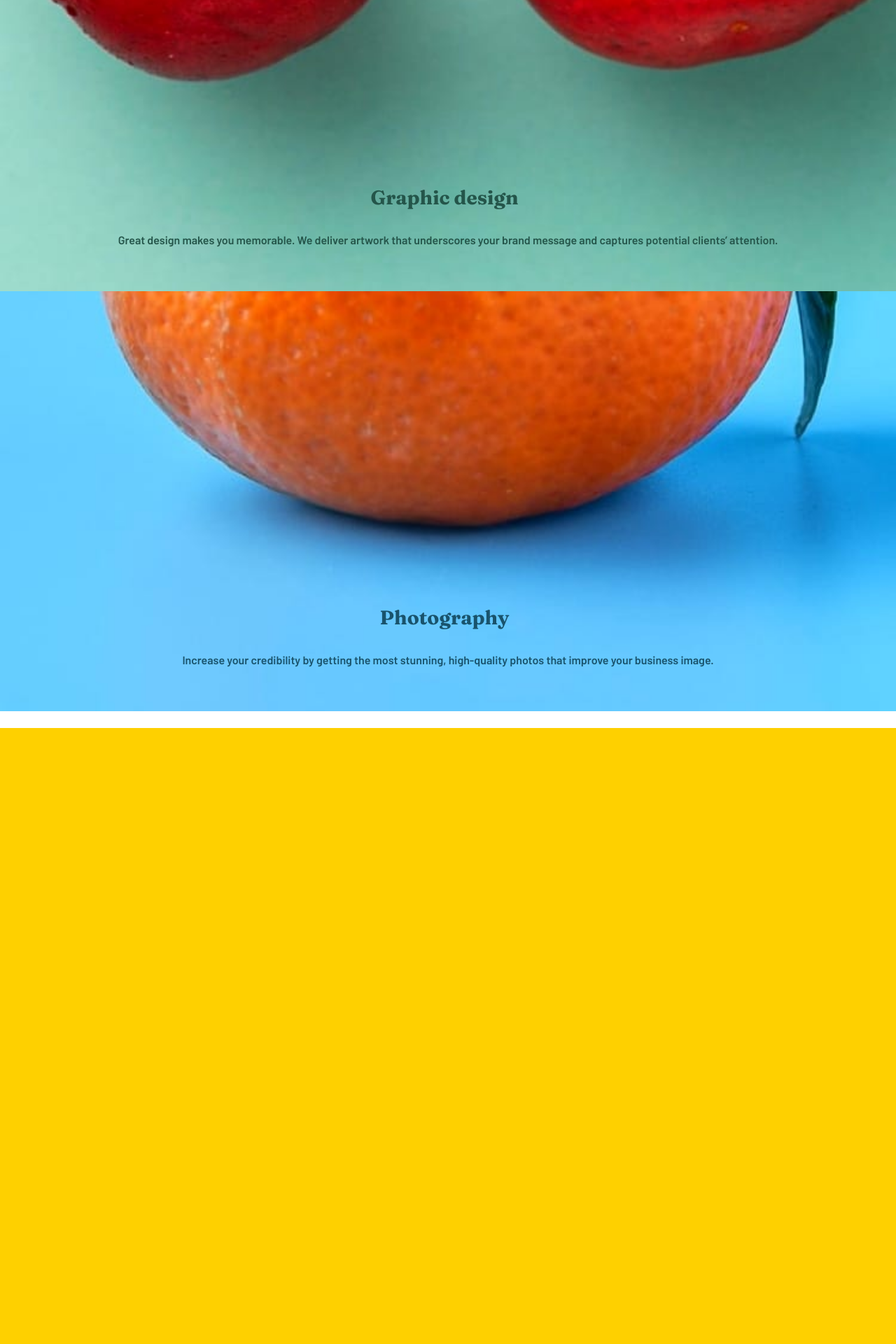
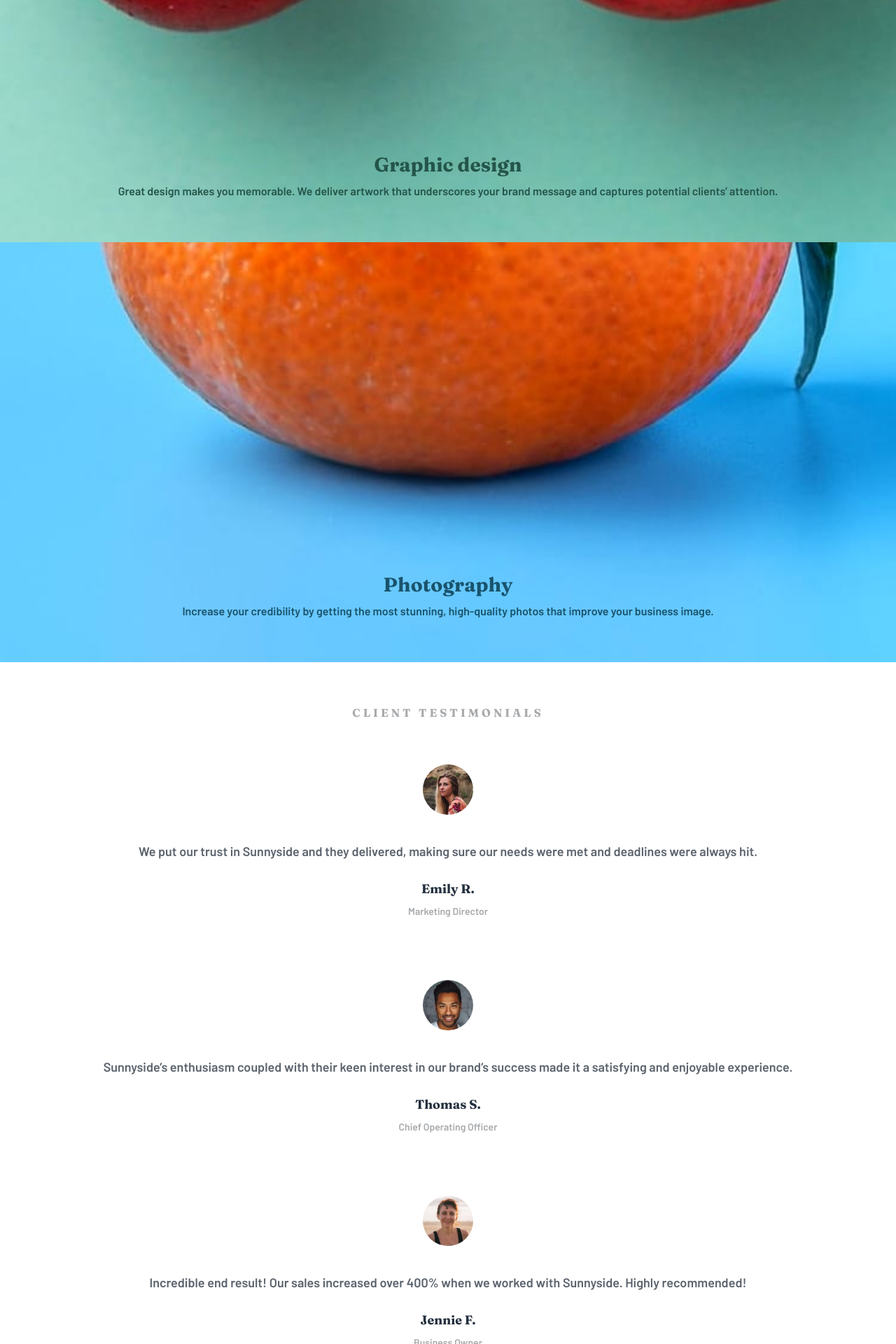
Before and after one commit to dim4ik2911/agency-landing-page, a PHP site: page / in a window 1280 px wide. Shown: the part 3440-5360 px from the top of the page at 70% size. Before the commit the page ends 4480 px from the top, so only its background shows below. Run offline with PHP 8.4, Linux system fonts and the light colour scheme.

Commit message:
progress

```diff
--- a/index.html
+++ b/index.html
@@ -99,12 +99,51 @@
         </p>
       </div>
     </section>
-    Client testimonials We put our trust in Sunnyside and they delivered, making
-    sure our needs were met and deadlines were always hit. Emily R. Marketing
-    Director Sunnyside’s enthusiasm coupled with their keen interest in our
-    brand’s success made it a satisfying and enjoyable experience. Thomas S.
-    Chief Operating Officer Incredible end result! Our sales increased over 400%
-    when we worked with Sunnyside. Highly recommended! Jennie F. Business Owner
+    <article>
+      <h3>Client testimonials</h3>
+      <div>
+        <img src="./images/image-emily.jpg" alt="image of client" />
+        <p>
+          We put our trust in Sunnyside and they delivered, making sure our
+          needs were met and deadlines were always hit.
+        </p>
+        <h4>Emily R.</h4>
+        <h5>Marketing Director</h5>
+      </div>
+      <div>
+        <img src="./images/image-thomas.jpg" alt="image of client" />
+        <p>
+          Sunnyside’s enthusiasm coupled with their keen interest in our brand’s
+          success made it a satisfying and enjoyable experience.
+        </p>
+        <h4>Thomas S.</h4>
+        <h5>Chief Operating Officer</h5>
+      </div>
+      <div>
+        <img src="./images/image-jennie.jpg" alt="image of client" />
+        <p>
+          Incredible end result! Our sales increased over 400% when we worked
+          with Sunnyside. Highly recommended!
+        </p>
+        <h4>Jennie F.</h4>
+        <h5>Business Owner</h5>
+      </div>
+    </article>
+    <article class="bottom-images">
+      <img
+        src="./images/mobile/image-gallery-milkbottles.jpg"
+        alt="image of milk"
+      />
+      <img
+        src="./images/mobile/image-gallery-orange.jpg"
+        alt="image of orange"
+      />
+      <img src="./images/mobile/image-gallery-cone.jpg" alt="image of cone" />
+      <img
+        src="./images/mobile/image-gallery-sugar-cubes.jpg"
+        alt="image of sugar"
+      />
+    </article>
     About Services Projects Contact
   </body>
 </html>
--- a/styles.css
+++ b/styles.css
@@ -9,6 +9,16 @@ body {
           box-sizing: border-box;
   margin: 0;
   padding: 0;
+}
+
+h1,
+h2,
+h3,
+h4,
+h5,
+h6 {
+  font-family: "Fraunces", serif;
+  margin: 0;
 }
 
 header {
@@ -49,7 +59,6 @@ header div {
 }
 
 header div h1 {
-  font-family: "Fraunces", serif;
   font-size: 4rem;
   letter-spacing: 0.625rem;
   text-transform: uppercase;
@@ -58,7 +67,7 @@ header div h1 {
 
 header .mobile-navigation {
   display: none;
-  width: 32.9rem;
+  width: 88%;
   height: 32.9rem;
   -webkit-clip-path: polygon(92% 8%, 100% 0, 100% 100%, 0 100%, 0 8%);
           clip-path: polygon(92% 8%, 100% 0, 100% 100%, 0 100%, 0 8%);
@@ -122,7 +131,6 @@ main div .main-paragraph {
 }
 
 main div .main-paragraph h2 {
-  font-family: "Fraunces", serif;
   font-size: 3.2rem;
   color: #24303e;
 }
@@ -184,8 +192,6 @@ section div {
 
 section div h2 {
   font-size: 2.8rem;
-  font-family: "Fraunces", serif;
-  margin-left: -1rem;
 }
 
 section div p {
@@ -204,4 +210,74 @@ section .section-2 {
   color: #19536c;
   background-image: url("./images/mobile/image-photography.jpg");
 }
+
+article h3 {
+  color: #a7aaad;
+  font-size: 1.6rem;
+  text-transform: uppercase;
+  letter-spacing: 0.4rem;
+  text-align: center;
+  margin: 6.2rem 0 6.4rem;
+}
+
+article div {
+  display: -webkit-box;
+  display: -ms-flexbox;
+  display: flex;
+  -webkit-box-orient: vertical;
+  -webkit-box-direction: normal;
+      -ms-flex-direction: column;
+          flex-direction: column;
+  -webkit-box-pack: center;
+      -ms-flex-pack: center;
+          justify-content: center;
+  -webkit-box-align: center;
+      -ms-flex-align: center;
+          align-items: center;
+  text-align: center;
+}
+
+article div img {
+  border-radius: 50%;
+  width: 7.2rem;
+  margin-bottom: 1.8rem;
+}
+
+article div p {
+  color: #5b636d;
+  line-height: 3.2rem;
+  font-size: 1.8rem;
+  color: #5b636d;
+  margin-bottom: 2.6rem;
+  padding: 0 3.3rem;
+}
+
+article div h4 {
+  color: #24303e;
+  font-size: 1.8rem;
+  margin-bottom: 1.2rem;
+}
+
+article div h5 {
+  color: #a7aaad;
+  font-size: 1.4rem;
+  text-transform: capitalize;
+  font-family: "Barlow", sans-serif;
+  margin-bottom: 7rem;
+}
+
+article div h5:last-child {
+  margin-bottom: 9rem;
+}
+
+.bottom-images {
+  display: -ms-grid;
+  display: grid;
+  -ms-grid-columns: 1fr 1fr;
+      grid-template-columns: 1fr 1fr;
+}
+
+.bottom-images img {
+  width: 100%;
+}
 /*# sourceMappingURL=styles.css.map */
--- a/styles.scss
+++ b/styles.scss
@@ -10,6 +10,15 @@ body {
   box-sizing: border-box;
   margin: 0;
   padding: 0;
+}
+h1,
+h2,
+h3,
+h4,
+h5,
+h6 {
+  font-family: "Fraunces", serif;
+  margin: 0;
 }
 header {
   background-image: url("./images/mobile/image-header.jpg");
@@ -43,7 +52,6 @@ header {
     padding-top: 5.9rem;
 
     h1 {
-      font-family: "Fraunces", serif;
       font-size: 4rem;
       letter-spacing: 0.625rem;
       text-transform: uppercase;
@@ -53,7 +61,8 @@ header {
 
   .mobile-navigation {
     display: none;
-    width: 32.9rem;
+
+    width: 88%;
     height: 32.9rem;
     clip-path: polygon(92% 8%, 100% 0, 100% 100%, 0 100%, 0 8%);
     background-color: white;
@@ -110,7 +119,6 @@ main {
       margin-bottom: 3rem;
 
       h2 {
-        font-family: "Fraunces", serif;
         font-size: 3.2rem;
         color: #24303e;
       }
@@ -170,8 +178,6 @@ section {
 
     h2 {
       font-size: 2.8rem;
-      font-family: "Fraunces", serif;
-      margin-left: -1rem;
     }
 
     p {
@@ -191,3 +197,60 @@ section {
     background-image: url("./images/mobile/image-photography.jpg");
   }
 }
+article {
+  h3 {
+    color: #a7aaad;
+    font-size: 1.6rem;
+    text-transform: uppercase;
+
+    letter-spacing: 0.4rem;
+    text-align: center;
+    margin: 6.2rem 0 6.4rem;
+  }
+
+  div {
+    display: flex;
+    flex-direction: column;
+    justify-content: center;
+    align-items: center;
+    text-align: center;
+
+    img {
+      border-radius: 50%;
+      width: 7.2rem;
+      margin-bottom: 1.8rem;
+    }
+
+    p {
+      color: #5b636d;
+      line-height: 3.2rem;
+      font-size: 1.8rem;
+      color: #5b636d;
+      margin-bottom: 2.6rem;
+      padding: 0 3.3rem;
+    }
+    h4 {
+      color: #24303e;
+      font-size: 1.8rem;
+      margin-bottom: 1.2rem;
+    }
+    h5 {
+      color: #a7aaad;
+      font-size: 1.4rem;
+      text-transform: capitalize;
+      font-family: "Barlow", sans-serif;
+      margin-bottom: 7rem;
+    }
+    h5:last-child {
+      margin-bottom: 9rem;
+    }
+  }
+}
+.bottom-images {
+  display: grid;
+  grid-template-columns: 1fr 1fr;
+
+  img {
+    width: 100%;
+  }
+}
```
Also changed, not shown: 1 other file.
